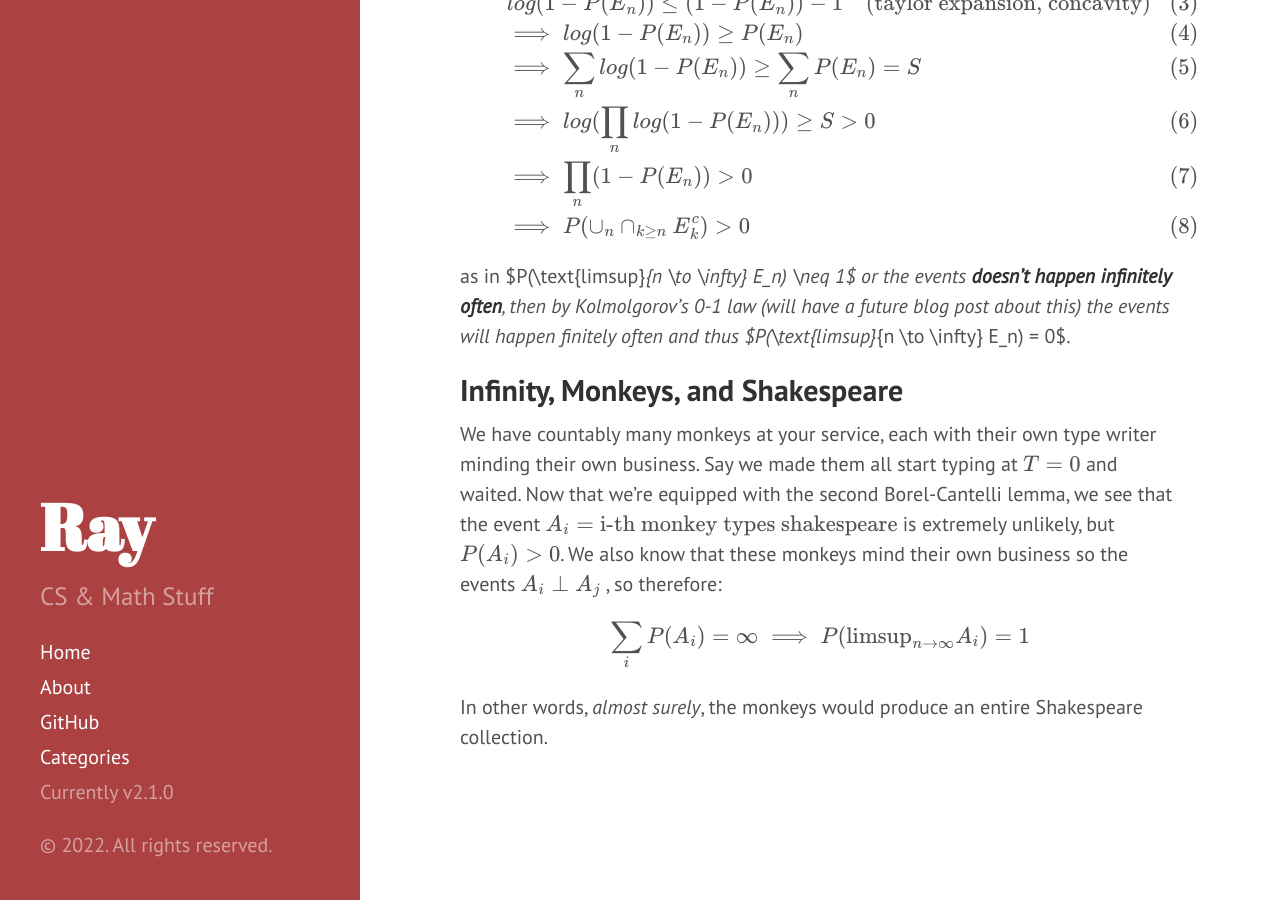
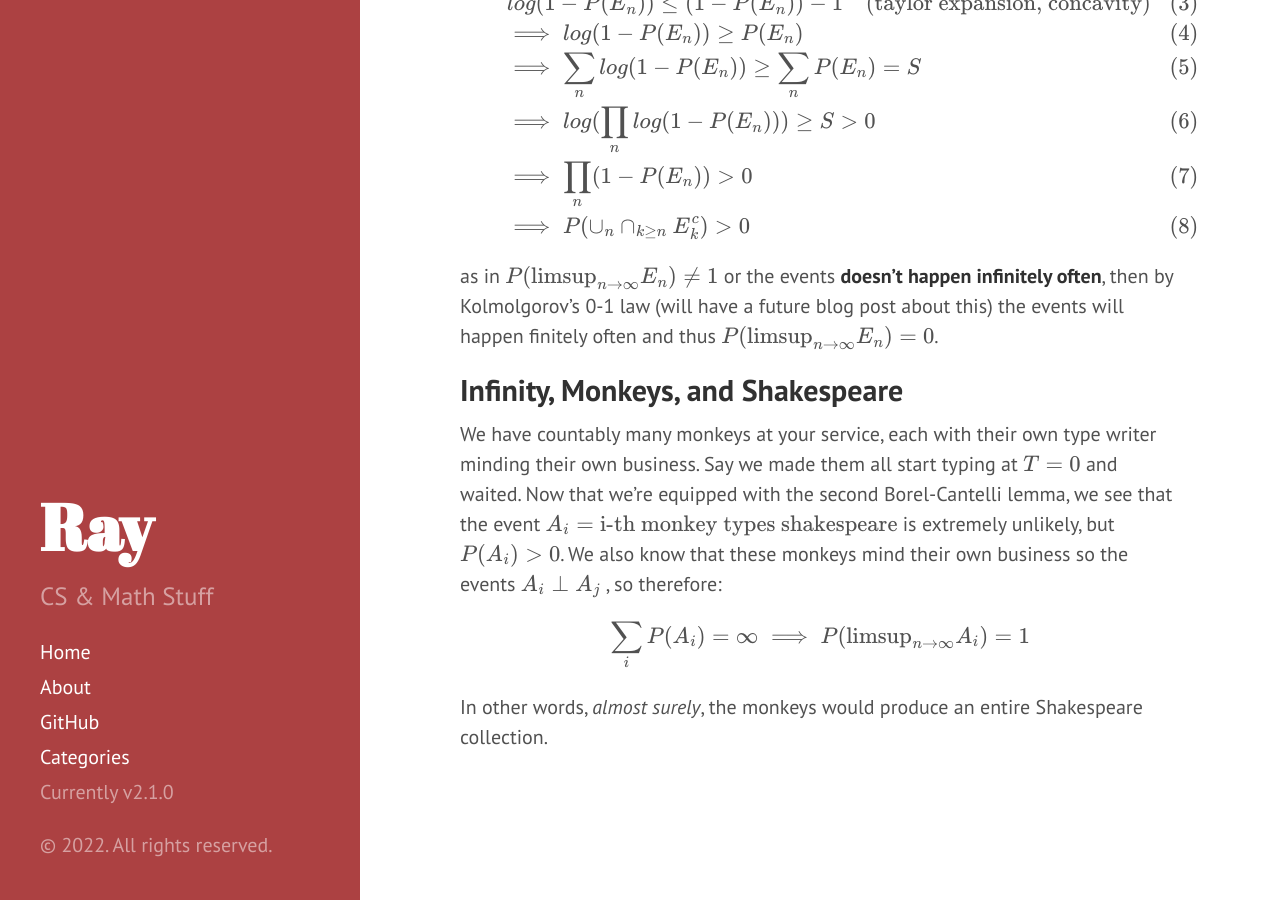
Before and after one commit to OneRaynyDay/oneraynyday.github.io, a Jekyll site: the page built from _posts/2022-09-09-Surely-and-Often.md, in a window 1280 px wide and 900 px high, scrolled down 1478 px. Built offline with Jekyll 4.4.1, drawn with Linux system fonts in a browser that asks for light colours; formulas are drawn with MathJax 3; comment, search, counter and statistics services are not loaded.

Commit message:
Formatting

```diff
--- a/_posts/2022-09-09-Surely-and-Often.md
+++ b/_posts/2022-09-09-Surely-and-Often.md
@@ -60,7 +60,7 @@ $$
 \end{align}
 $$
 
-as in $P(\text{limsup}_{n \to \infty} E_n) \neq 1$ or the events **doesn't happen infinitely often**, then by Kolmolgorov's 0-1 law (will have a future blog post about this) the events will happen finitely often and thus $P(\text{limsup}_{n \to \infty} E_n) = 0$.
+as in $$P(\text{limsup}_{n \to \infty} E_n) \neq 1$$ or the events **doesn't happen infinitely often**, then by Kolmolgorov's 0-1 law (will have a future blog post about this) the events will happen finitely often and thus $$P(\text{limsup}_{n \to \infty} E_n) = 0$$.
 
 ## Infinity, Monkeys, and Shakespeare
 We have countably many monkeys at your service, each with their own type writer minding their own business. Say we made them all start typing at $T = 0$ and waited. Now that we're equipped with the second Borel-Cantelli lemma, we see that the event $A_i = \{\text{i-th monkey types shakespeare}\}$ is extremely unlikely, but $P(A_i) > 0$. We also know that these monkeys mind their own business so the events $A_i \perp A_j$ , so therefore:
```
